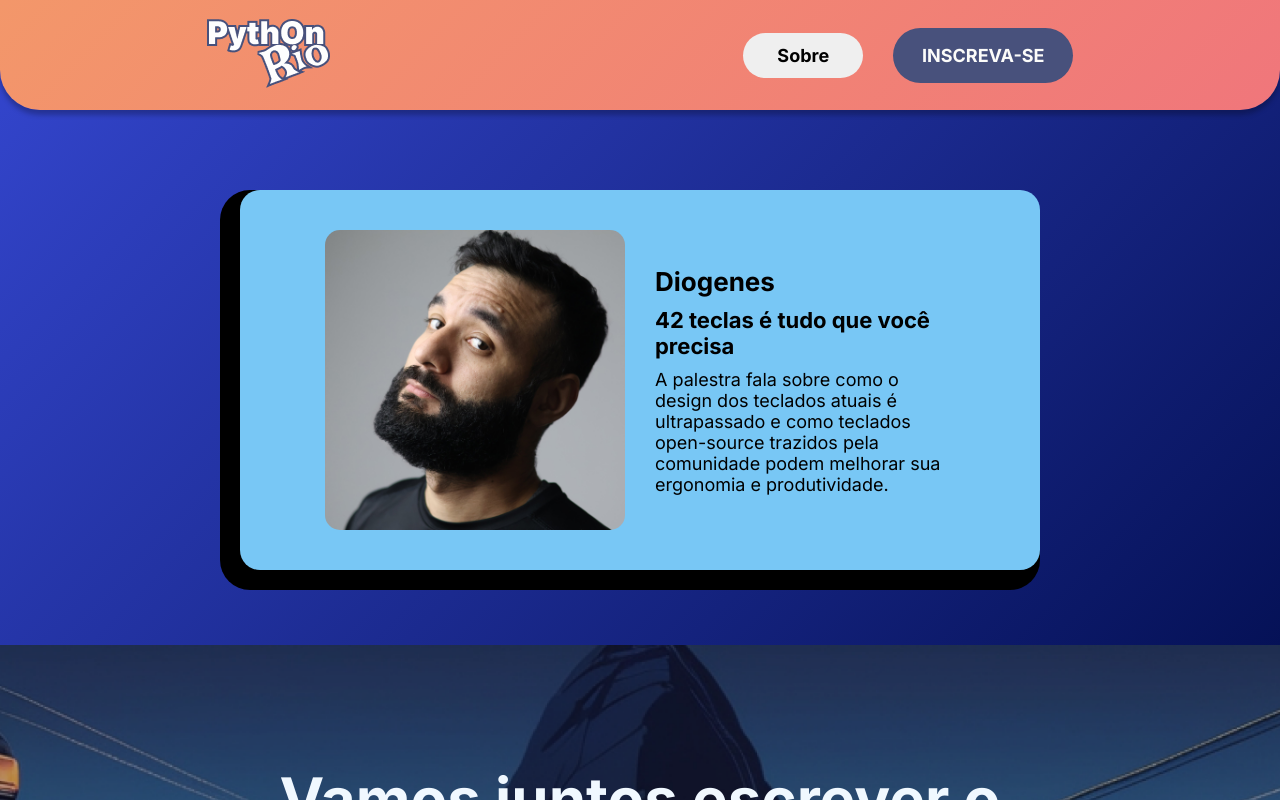
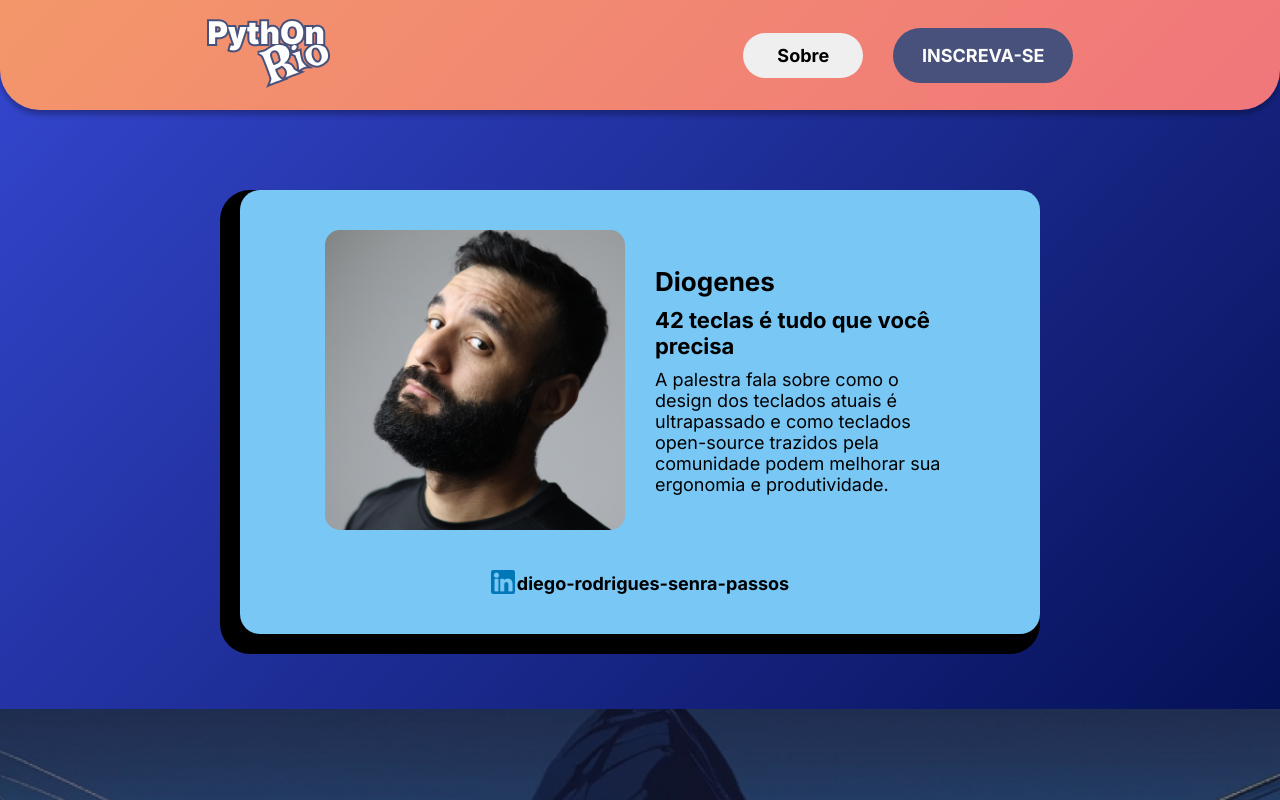
Before and after one commit to thiagodemedeiros/Site-PythonRio, a React (Vite) app: page /PaginaDoPalestrante/diogenes in a window 1280 px wide. Shown: the top 800 px of the page. Built offline with nearby package versions, Linux system fonts and the light colour scheme.

Commit message:
Subindo mais informações dos palestrantes

```diff
--- a/data/speakers/speakers.js
+++ b/data/speakers/speakers.js
@@ -26,8 +26,8 @@ export const Speakers = [
         link_github : '',
         instagran : '',
         link_instagran : '',
-        linkedin : '',
-        link_linkedin : '',
+        linkedin : 'diego-rodrigues-senra-passos',
+        link_linkedin : 'https://www.linkedin.com/in/diego-rodrigues-senra-passos-296a31229/',
     },
     {
         code : '3',
@@ -39,7 +39,7 @@ export const Speakers = [
         link_github : '',
         instagran : '',
         link_instagran : '',
-        linkedin : '',
-        link_linkedin : '',
+        linkedin : 'osniel-teixeira',
+        link_linkedin : 'https://www.linkedin.com/in/osniel-teixeira/',
     }
 ];
```
